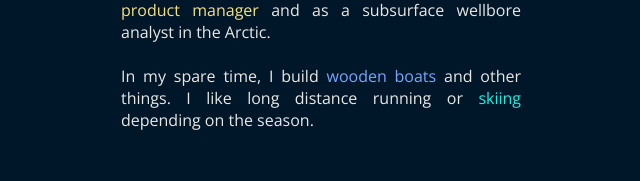
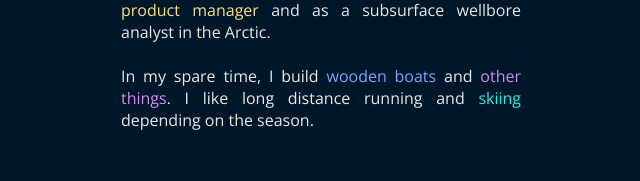
Before and after one commit to C-STYR/homesite2, a React app: page / in a window 1280 px wide. Shown: the part 340-521 px from the top of the page, without its empty margins (319-959 px from the left). Built offline with nearby package versions, Linux system fonts and the light colour scheme.

Commit message:
updated intro

```diff
--- a/src/intro.tsx
+++ b/src/intro.tsx
@@ -23,9 +23,12 @@ const intro: JSX.Element =
     <p>
       In my spare time, I build <a
         href="https://www.flickr.com/photos/colestyron/albums/72157718666104172"
-        style={{color: "#77A7FF"}}>wooden boats</a> and
-        other things. I like long distance running
-      or <a href="https://www.flickr.com/photos/colestyron/albums/72157718663723918" >skiing </a>depending on the season.
+        style={{color: "#77A7FF"}}>wooden boats</a> and <a
+        href="https://www.flickr.com/photos/colestyron/albums/72157718672994412"
+        style={{color: "#D18DF0"}}
+        >other things</a>.
+        I like long distance running
+      and <a href="https://www.flickr.com/photos/colestyron/albums/72157718663723918" >skiing </a>depending on the season.
     </p>
   </div>
 
```
